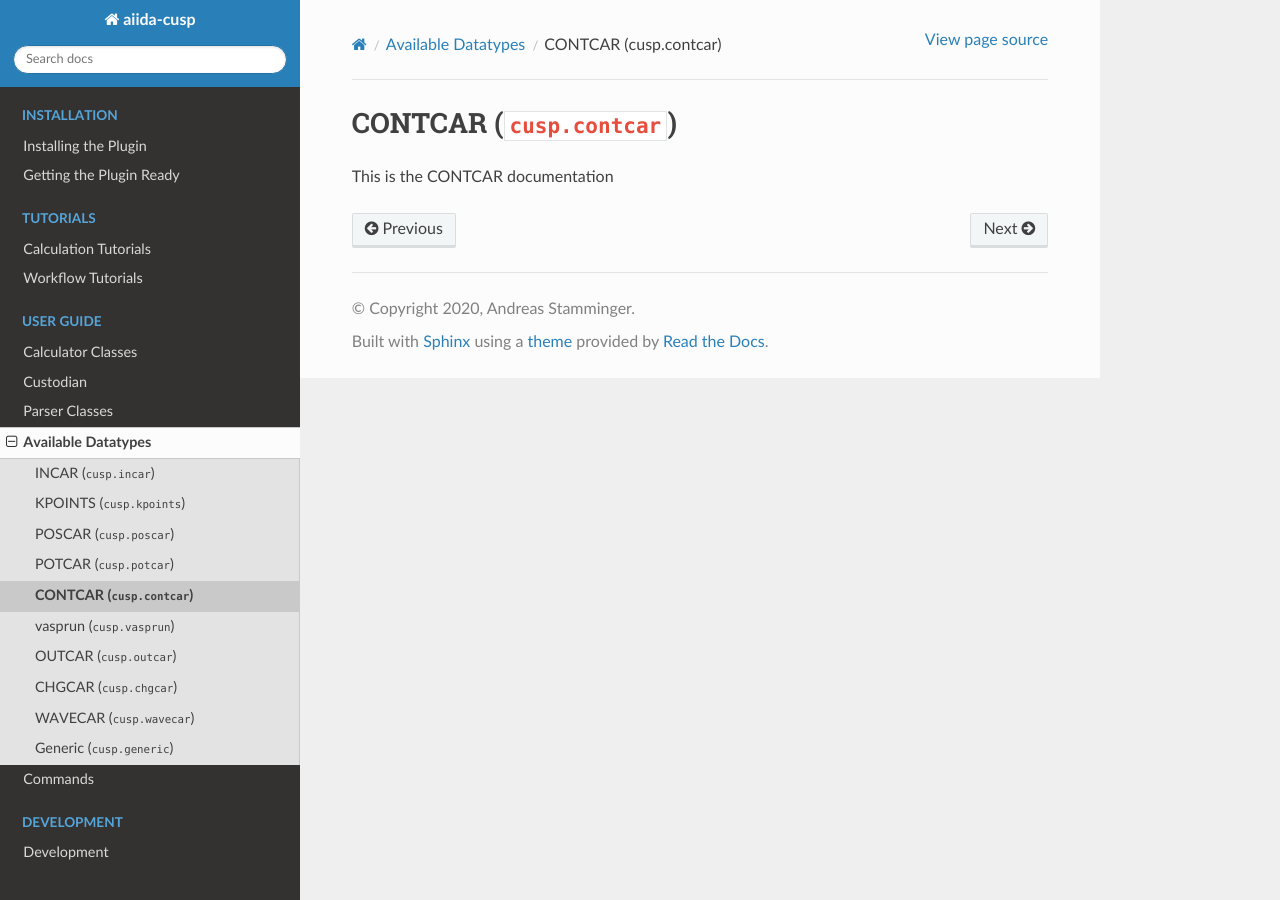
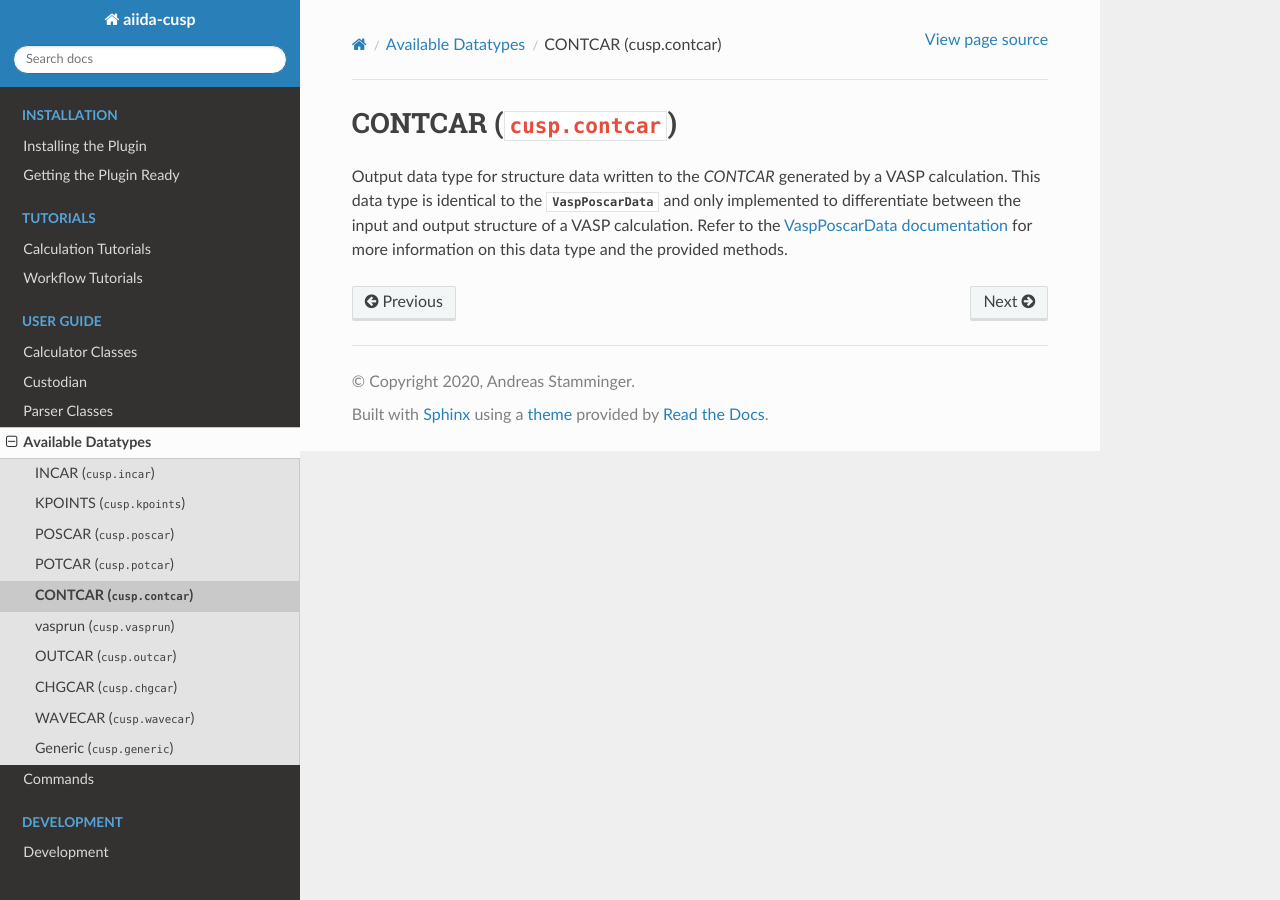
Before and after one commit to aiida-cusp/aiida-cusp, a Sphinx documentation site: the page built from docs/source/user_guide/datatypes/outputs/contcar.rst, in a window 1280 px wide. Built offline with Sphinx 7.4.7 and the Read the Docs theme 2.0.0, drawn with Linux system fonts in a browser that asks for light colours.

Commit message:
Add documentation for the CONTCAR output data type

```diff
--- a/docs/source/user_guide/datatypes/outputs/contcar.rst
+++ b/docs/source/user_guide/datatypes/outputs/contcar.rst
@@ -3,4 +3,6 @@
 CONTCAR (``cusp.contcar``)
 --------------------------
 
-This is the CONTCAR documentation
+Output data type for structure data written to the *CONTCAR* generated by a VASP calculation.
+This data type is identical to the :class:`~aiida_cusp.data.VaspPoscarData` and only implemented to differentiate between the input and output structure of a VASP calculation.
+Refer to the :ref:`VaspPoscarData documentation<user-guide-datatypes-inputs-poscar>` for more information on this data type and the provided methods.
```
